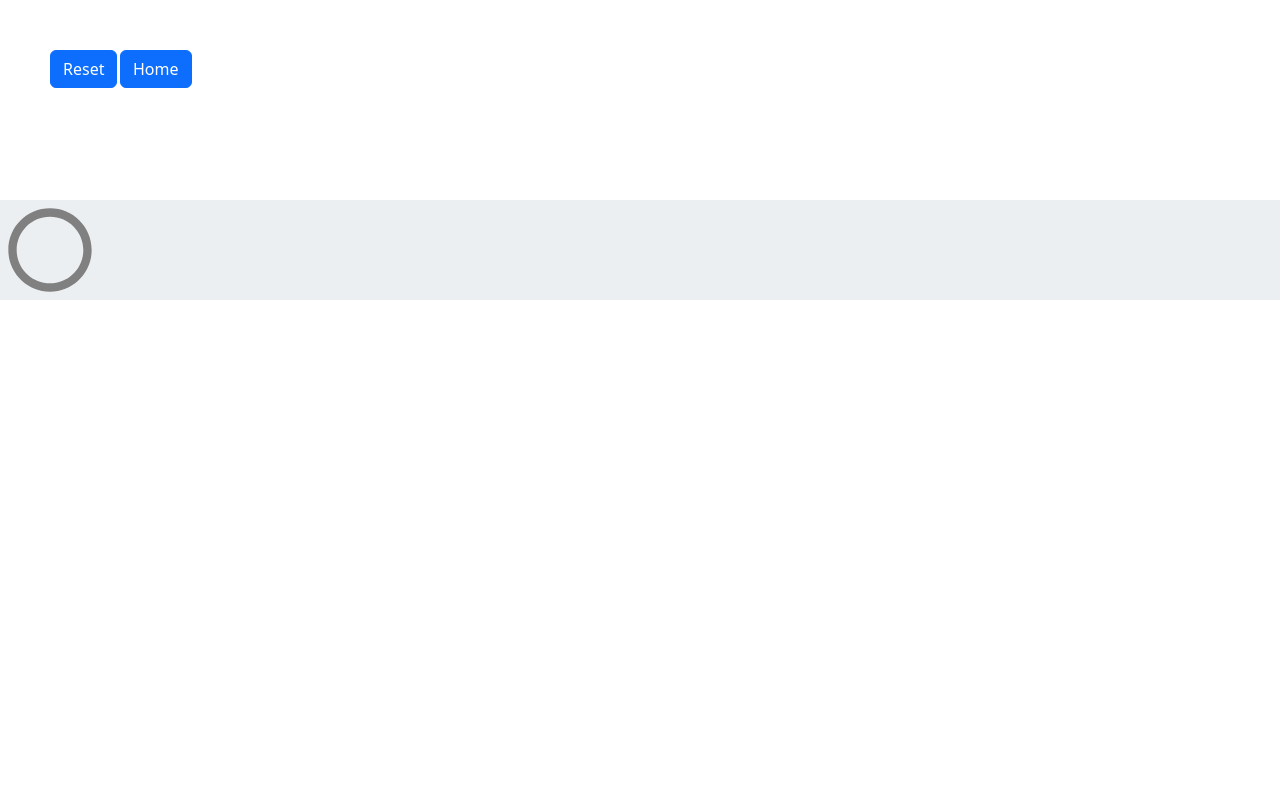
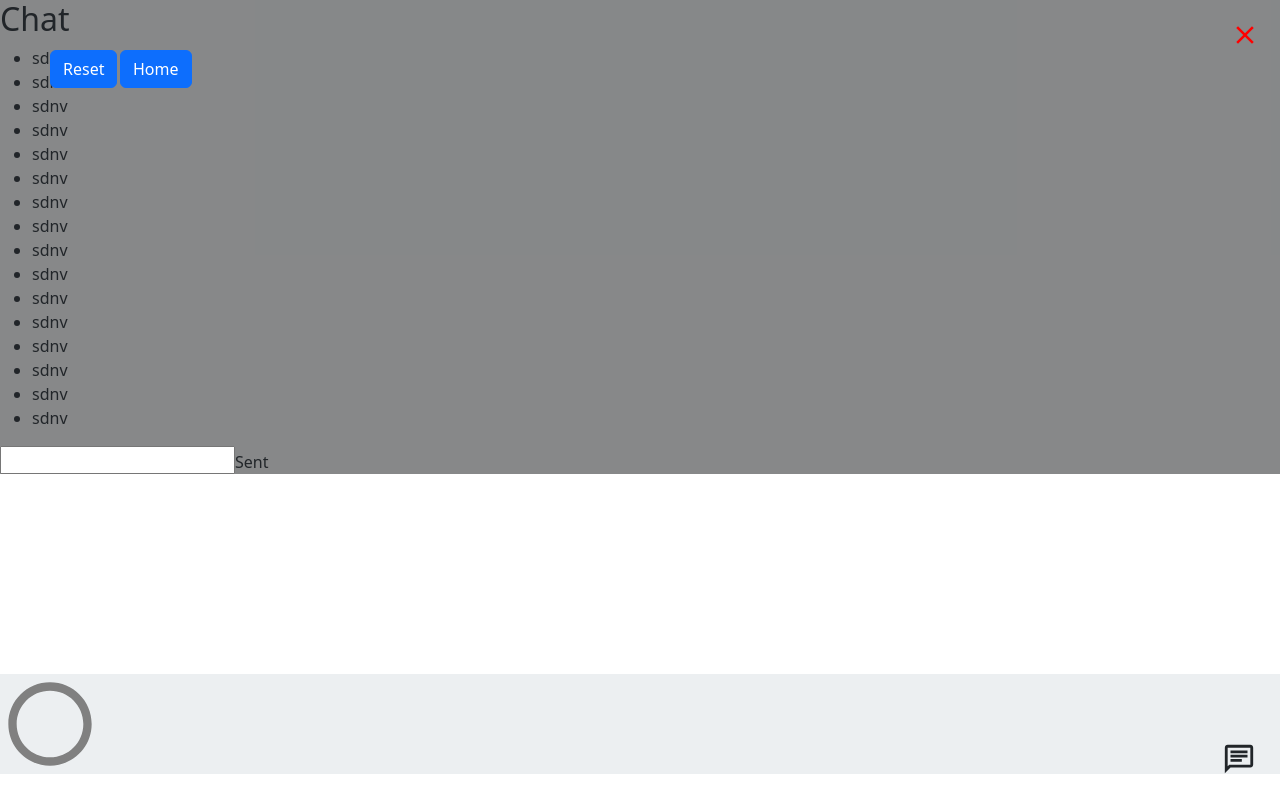
Before and after one commit to DevEmad007/super-tic-tac-toe, a React (Vite) app: page /gameOnlineT in a window 1280 px wide. Built offline with nearby package versions, Linux system fonts and the light colour scheme.

Commit message:
chat layout add

```diff
--- a/src/components/OTG.jsx
+++ b/src/components/OTG.jsx
@@ -3,10 +3,11 @@ import { useState,useEffect,useCallback } from 'react';
 import useSkipRender from '../hooks/useSkipRender';
 import { useGameContext } from '../hooks/useGameContext';
 import { getFirestore,doc,updateDoc } from "firebase/firestore";
-import { CircleOutlined,Close } from '@mui/icons-material';
+import { Chat,ChatBubbleOutlineOutlined,ChatOutlined,CircleOutlined,Close } from '@mui/icons-material';
 import InGameModal from './modals/InGameModal';
 import { useNavigate } from "react-router-dom";
 import { Button } from "react-bootstrap";
+import ChatModal from './modals/ChatModal';
 
 const OTG = () => {
     const screenWidth = screen.width;
@@ -15,6 +16,7 @@ const OTG = () => {
     const [ isHomeBtnClicked,setIsHomeBtnClicked ] = useState(false);
     const [ resetCell,setResetCell ] = useState(false);
     const [ cellID,setCellID ] = useState(null);
+    const [ isChatModal,setIsChatModal ] = useState(false);
     const navigate = useNavigate();
     const lines = [
         [ 0,1,2 ],
@@ -42,6 +44,7 @@ const OTG = () => {
         nxtPlayBox,
         roomID,
         roomData,
+        setIsOnlinePlaying,
     } = useGameContext();
 
     const compareAndMergeArrays = (array1,array2) => {
@@ -123,8 +126,23 @@ const OTG = () => {
         }
     };
 
+    const showChatModal = () => {
+        setIsChatModal(true);
+    };
+
+    const hideChatModal = () => {
+        setIsChatModal(false);
+    };
     return (
         <div className='gameBoxTTT' >
+            <ChatOutlined
+                onClick={showChatModal}
+                sx={{ position: 'absolute',right: '24px',bottom: '24px',fontSize: '34px' }}
+            />
+            <ChatModal
+                hideChatModal={hideChatModal}
+                show={isChatModal}
+            />
             <InGameModal
                 className='resetModal'
                 winner={winner}
--- /dev/null
+++ b/src/components/modals/ChatModal.jsx
@@ -0,0 +1,66 @@
+import { Close,CloseOutlined } from '@mui/icons-material';
+import { Button,Input,Box,Typography,Modal,ButtonBase } from '@mui/material';
+import React,{ useState } from 'react';
+
+const ChatModal = ({ show,hideChatModal }) => {
+    const [ sentMessage,setSentMessage ] = useState('');
+
+    const handleChange = (e) => {
+        setSentMessage(e.target.value);
+    };
+
+    const handleSent = () => {
+
+    };
+
+    return (
+        <div
+            style={{ backgroundColor: "rgba(0, 0, 0, 0.43)" }}
+            className={`chatModal ${show ? 'showChatModal' : 'hideChatModal'}`}
+
+        >
+            <Close
+                onClick={hideChatModal}
+                sx={{ position: 'absolute',top: '20px',right: '20px',fontSize: '30px',color: 'red' }}
+            />
+            <div className={` chatHeader ${show ? 'showInput' : 'hideInput'}`}>
+                <h2 style={{ color: 'gary' }}>Chat</h2>
+            </div>
+            <div className='chatContainer'>
+                <ul>
+                    <li>sdnv</li>
+                    <li className='chatRight'>sdnv</li>
+                    <li>sdnv</li>
+                    <li>sdnv</li>
+                    <li>sdnv</li>
+                    <li>sdnv</li>
+                    <li>sdnv</li>
+                    <li>sdnv</li>
+                    <li>sdnv</li>
+                    <li>sdnv</li>
+                    <li>sdnv</li>
+                    <li>sdnv</li>
+                    <li>sdnv</li>
+                    <li>sdnv</li>
+                    <li>sdnv</li>
+                    <li>sdnv</li>
+                </ul>
+            </div>
+            <div className={` inputContainer ${show ? 'showInput' : 'hideInput'}`}>
+                <input
+                    value={sentMessage}
+                    onChange={(e) => handleChange(e)}
+                    type="text"
+                />
+                <ButtonBase
+                    onClick={handleSent}
+                >
+                    Sent
+                </ButtonBase>
+            </div>
+        </div>
+
+    );
+};
+
+export default ChatModal;
--- a/src/components/modals/InGameModal.jsx
+++ b/src/components/modals/InGameModal.jsx
@@ -22,6 +22,11 @@ function InGameModal({ isHomeBtnClicked,show,handleReset,handleClose,winner,isDr
                 </Modal.Header>
                 <Modal.Footer>
                     {winner === null ?
+                        isDraw ?
+                            (<Button variant="secondary" onClick={handleReset}>
+                                Reset Game
+                            </Button>)
+                            :
                             (
                                 <>
                                     <Button variant="danger " onClick={handleReset}>
--- a/src/index.css
+++ b/src/index.css
@@ -337,4 +337,97 @@
       transform: scale(1);
     }
   }
+
+  .chatModal {
+    position: absolute;
+    padding: 20px;
+    display: grid;
+    grid-template-rows: 10% 80% 10%;
+    background-color: rgb(255, 255, 255);
+    backdrop-filter: blur(0.05rem);
+    z-index: 100;
+    transition: 300ms;
+  }
+
+  .showChatModal {
+    bottom: 0;
+    right: 0;
+    width: 100%;
+    height: 60%;
+  }
+
+  .hideChatModal {
+    bottom: 24px;
+    right: 24px;
+    width: 0;
+    height: 0;
+    opacity: 0;
+    pointer-events: none;
+
+  }
+
+  .chatModal .chatHeader {
+    background-color: rgba(137, 135, 135, 0.737);
+    padding:6px;
+    color: white;
+    border-radius: 10px;
+  }
+
+  .chatModal .chatContainer{
+    overflow-y: scroll;
+  }
+  .chatModal .chatContainer ul {
+    list-style: none;
+    display: flex;
+    flex-direction: column;
+  }
+
+  .chatLeft{
+    align-items: flex-start;
+  }
+
+  .chatRight {
+    align-self: flex-end;
+  }
+
+  .chatModal .chatContainer li{
+    max-width: fit-content;
+    background-color: #0B5ED7;
+    margin:  4px;
+    margin-left: -30px;
+    padding: 2px 10px;
+    border-radius: 28px;
+    font-size: 18px;
+    font-weight: 400;
+    color: white;
+  }
+
+  .chatModal .inputContainer {
+    grid-template-columns: 75% 25%;
+  }
+  .chatModal .inputContainer button {
+    font-size: 18px;
+    font-weight: 700;
+    background-color: #0B5ED7;
+    color: white;
+    margin: 0 10px;
+    border-radius: 6px;
+  }
+
+  .showInput {
+    display: grid;
+  }
+
+  .hideInput {
+    display: none;
+  }
+
+  .chatModal .inputContainer input {
+    outline: none;
+    border: none;
+    border-radius: 6px;
+    font-weight: 500;
+    font-size: 18px;
+    padding: 0 8px;
+  }
 }
```
Lines whose indentation alone changed are shown as unchanged.
